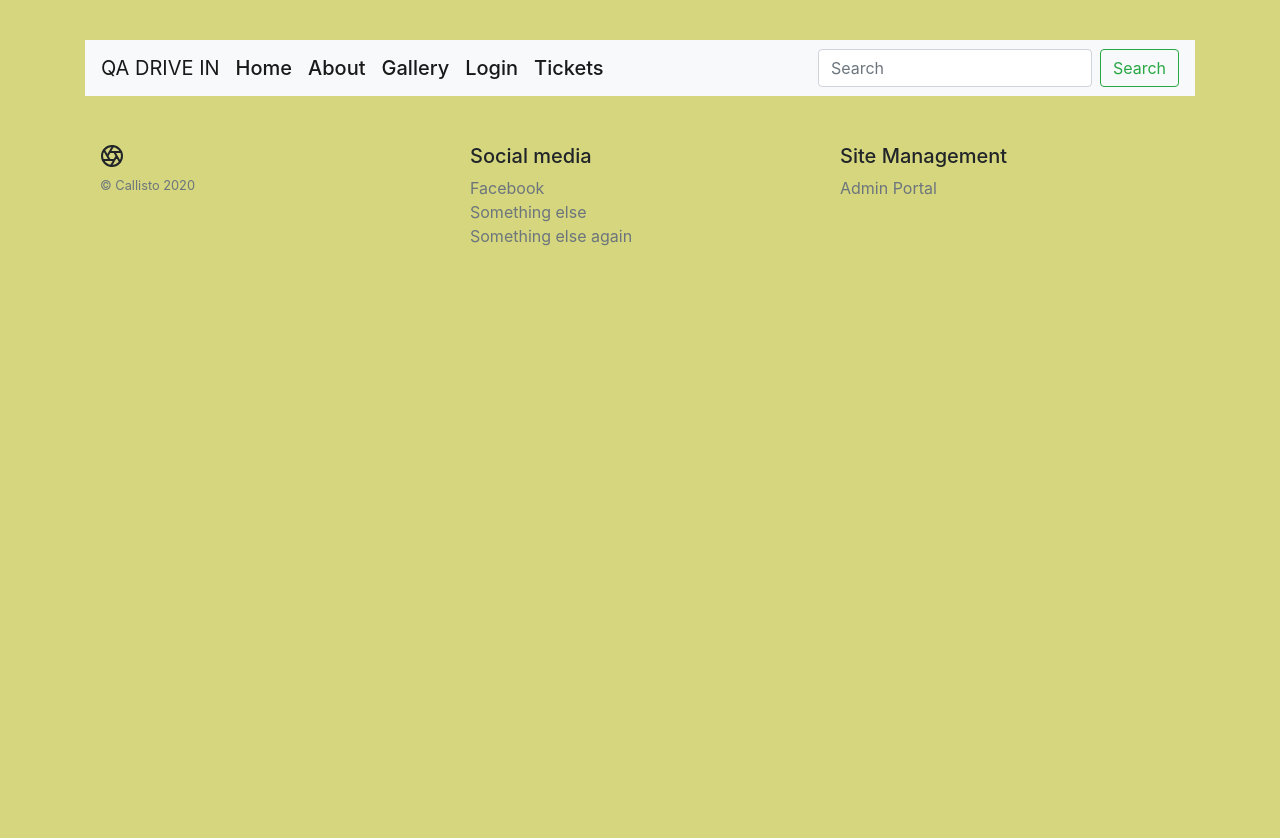
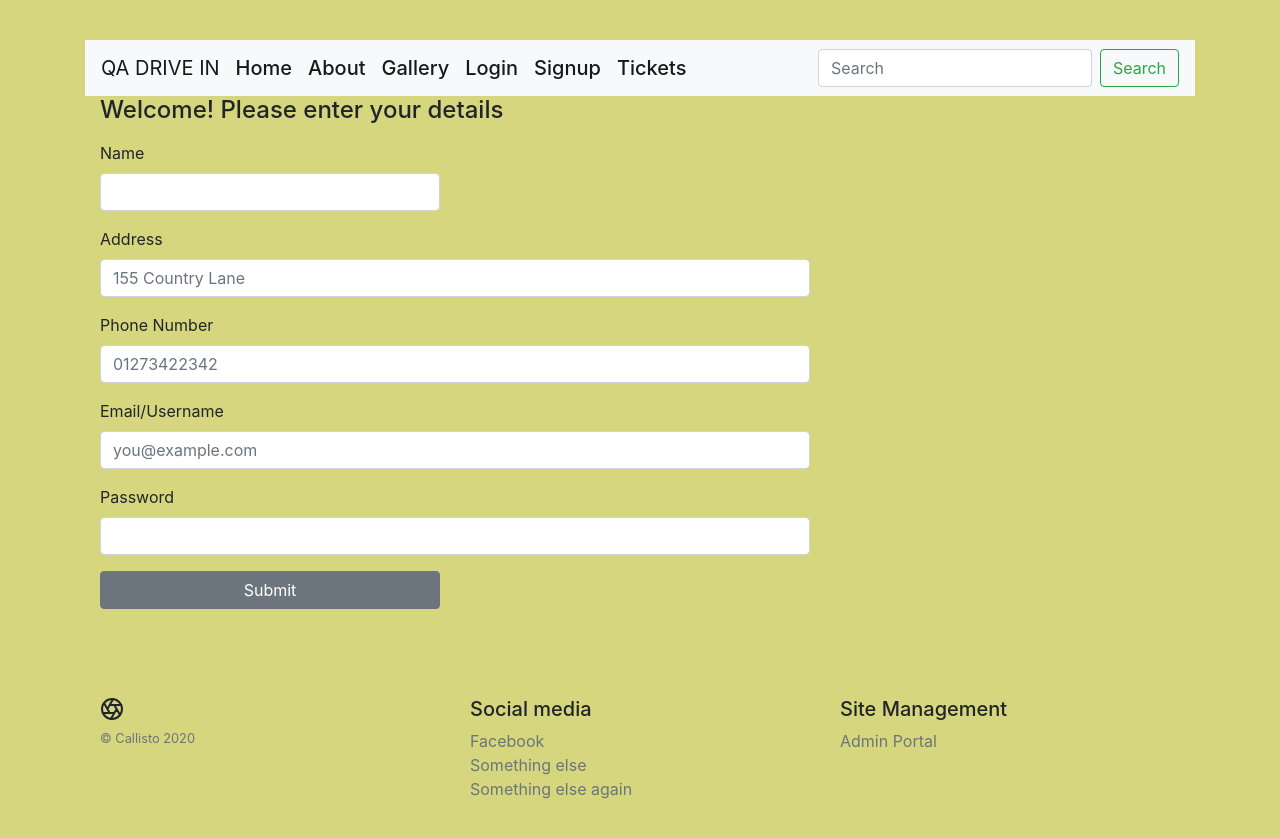
Before and after one commit to CYoung5560/Final_projectFE, a React (Create React App) app in the folder frontend/: page /signup in a window 1280 px wide. Shown: the top 838 px of the page. Before the commit the page ends 800 px from the top, so only its background shows below. Built offline with nearby package versions, Linux system fonts and the light colour scheme.

Commit message:
SK - Added Sigup page

```diff
--- a/frontend/src/App.js
+++ b/frontend/src/App.js
@@ -4,9 +4,6 @@ import {BrowserRouter,Switch,Route,Link } from "react-router-dom"
 //import test from './myCompontent';
 import NavBar from './NavBar';
 import Footer from './Footer';
-
-
-
 
 function App() {
   return (
--- a/frontend/src/Navbar.js
+++ b/frontend/src/Navbar.js
@@ -3,6 +3,7 @@ import "./App.css";
 import {BrowserRouter,Switch,Route,Link } from "react-router-dom";
 import Gallery from './GalleryPage';
 import Login from './LoginPage';
+import Signup from './SignupPage';
 
 function HomePage(){
   return <h1> Home Page </h1>
@@ -17,6 +18,10 @@ function GalleryPage(){
 }
 function LoginPage(){
   return <Login/>
+}
+
+function SignupPage(){
+  return <Signup/>
 }
 
 function TicketPage(){
@@ -60,6 +65,9 @@ export default class Navbar extends React.Component {
               <Link to="/login"><span class="navbar-brand mb-0 h1">Login</span></Link>
             </li>
             <li class="nav-item">
+              <Link to="/signup"><span class="navbar-brand mb-0 h1">Signup</span></Link>
+            </li>
+            <li class="nav-item">
               <Link to="/tickets"><span class="navbar-brand mb-0 h1">Tickets</span></Link>
             </li>
           </ul>
@@ -81,6 +89,7 @@ export default class Navbar extends React.Component {
           <Route exact path="/about/" component={AboutusPage} />
           <Route exact path="/gallery/" component={GalleryPage} />
           <Route exact path="/login/" component={LoginPage} />
+          <Route exact path="/signup/" component={SignupPage} />
           <Route exact path="/tickets/" component={TicketPage} />
         </Switch>
       </BrowserRouter>
--- /dev/null
+++ b/frontend/src/SignupPage.js
@@ -0,0 +1,103 @@
+import React from "react";
+import "./App.css";
+import "./signin.css";
+
+export default class Signup extends React.Component {
+  render() {
+    return (
+      <div>
+        <div class="container">
+          <div class="row">
+
+            <div class="col-md-8 order-md-1">
+              <h4 class="mb-3">Welcome! Please enter your details</h4>
+
+              <form class="needs-validation" method="POST" id="formCreateCustomer" novalidate>
+                <div class="row">
+                  <div class="col-md-6 mb-3">
+                    <label for="name">Name</label>
+                    <input
+                      class="form-control"
+                      type="text"
+                      id="name"
+                      name="customerName"
+                      autocomplete="off"
+                      required></input>
+                    <div class="invalid-feedback">
+                      Valid name is required.
+                    </div>
+                  </div>
+                  <div class="col-md-6 mb-3">
+                  </div>
+                </div>
+                <div class="mb-3">
+                  <label for="address">Address</label>
+                  <input
+                    class="form-control"
+                    type="text"
+                    id="address"
+                    name="customerAddress"
+                    placeholder="155 Country Lane"
+                    autocomplete="off"
+                    required></input>
+                  <div class="invalid-feedback">
+                    Please enter address.
+                  </div>
+                </div>
+                <div class="mb-3">
+                  <label for="phone">Phone Number</label>
+                  <input
+                    class="form-control"
+                    type="text"
+                    id="phone"
+                    name="customerPhone"
+                    placeholder="01273422342"
+                    autocomplete="off"
+                    required></input>
+                  <div class="invalid-feedback">
+                    Please enter phone number.
+                  </div>
+                </div>
+                <div class="mb-3">
+                  <label for="email">Email/Username</label>
+                  <input
+                    class="form-control"
+                    type="email"
+                    id="email"
+                    name="customerEmail"
+                    placeholder="you@example.com"
+                    autocomplete="off"
+                    required></input>
+                  <div class="invalid-feedback">
+                    Please enter a valid email address.
+                  </div>
+                </div>
+
+                <div class="mb-3">
+                  <label for="password">Password</label>
+                  <input
+                    class="form-control"
+                    type="password"
+                    id="password"
+                    name="customerPassword"
+                    autocomplete="off"
+                    required></input>
+                  <div class="invalid-feedback">
+                    Please enter a valid password.
+                  </div>
+                </div>
+
+                <div class="row">
+                    <div class="col-md-6 mb-3">
+                      <button class="btn btn-secondary btn-md btn-block" id="createCustomer" type="submit">Submit</button>
+                    </div>
+                </div>
+                <br></br>
+              </form>
+        </div>
+        </div>
+       </div>
+      </div>
+    );
+  }
+}
```
